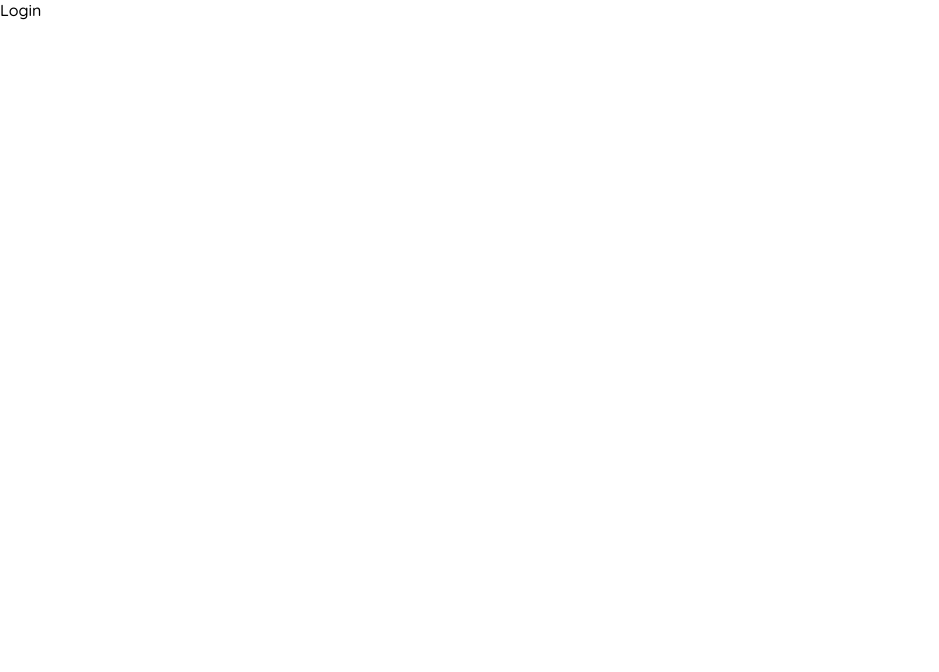
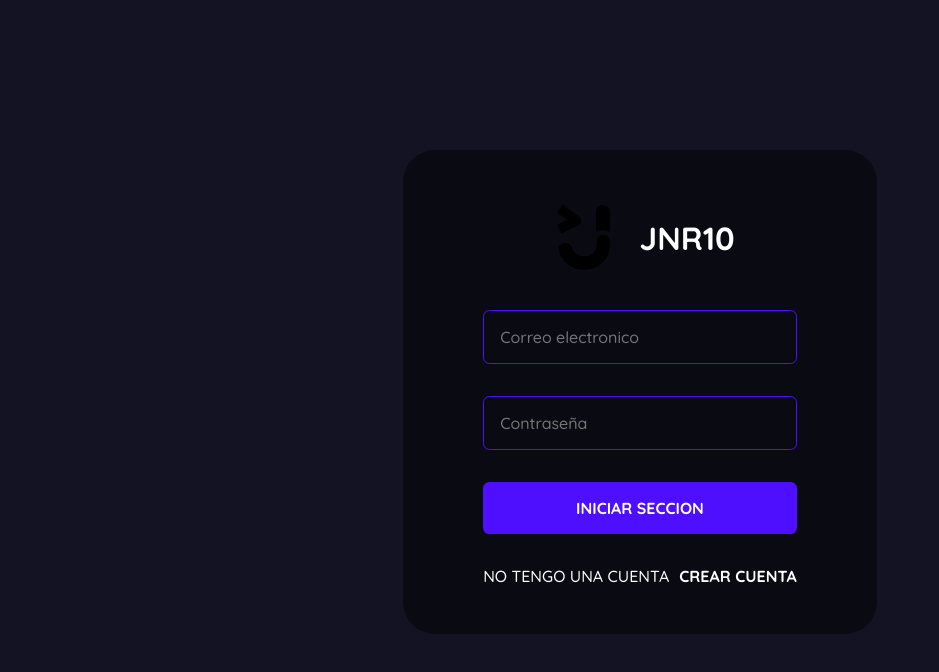
Before and after one commit to Jhonii10/Chat-app-10, a React (Create React App) app in the folder public/: page /login in a window 1280 px wide. Shown: the top 672 px of the page, without its empty margins (0-939 px from the left). Built offline with nearby package versions, Linux system fonts and the light colour scheme.

Commit message:
styles pages login

```diff
--- a/public/src/pages/Login.jsx
+++ b/public/src/pages/Login.jsx
@@ -1,10 +1,170 @@
-import React from 'react';
+import React, { useState } from 'react';
+import { Link, useNavigate } from 'react-router-dom';
+import styled from 'styled-components'
+import { ToastContainer, toast } from 'react-toastify';
+import 'react-toastify/dist/ReactToastify.css';
+import axios from 'axios'
+import { loginRoute } from '../utils/APIRoutes';
+
+
+const FormContainer = styled.div`
+  height: 100vh;
+  width: 100vw;
+  display: flex;
+  flex-direction: column;
+  justify-content: center;
+  gap: 1rem;
+  align-items: center;
+  background-color: #131324;
+  .brand {
+    display: flex;
+    align-items: center;
+    gap: 1rem;
+    justify-content: center;
+    img {
+      height: 5rem;
+    }
+    h1 {
+      color: white;
+      text-transform: uppercase;
+    }
+  }
+
+  form {
+    display: flex;
+    flex-direction: column;
+    gap: 2rem;
+    background-color: #00000076;
+    border-radius: 2rem;
+    padding: 3rem 5rem;
+  }
+  input {
+    background-color: transparent;
+    padding: 1rem;
+    border: 0.1rem solid #4e0eff;
+    border-radius: 0.4rem;
+    color: white;
+    width: 100%;
+    font-size: 1rem;
+    &:focus {
+      border: 0.1rem solid #997af0;
+      outline: none;
+    }
+  }
+  button {
+    background-color: #4e0eff;
+    color: white;
+    padding: 1rem 2rem;
+    border: none;
+    font-weight: bold;
+    cursor: pointer;
+    border-radius: 0.4rem;
+    font-size: 1rem;
+    text-transform: uppercase;
+    &:hover {
+      background-color: #4e0eff;
+    }
+  }
+  span {
+    color: white;
+    text-transform: uppercase;
+    a {
+      color: #4e0eff;
+      text-decoration: none;
+      font-weight: bold;
+      margin-left:10px
+    }
+  }
+`;
+
+
 
 const Login = () => {
+
+    const [values, setValues] = useState({
+        email:'',
+        password:'',
+    });
+
+    const navigate = useNavigate();
+
+    const handleSubmit = async (e)=>{
+        e.preventDefault();
+        if (handleValidation()) {
+
+            const {email, password} = values;
+            const {data} = await axios.post(loginRoute, {
+                email,
+                password
+            } )
+            if (data.status === false) {
+                toast.error(data.msg, toastOptions)
+            }
+            if (data.status === true) {
+                toast.done('usuario creado', toastOptions)
+                localStorage.setItem('chat-app-user', JSON.stringify(data.user))
+                navigate('/')
+            }
+
+
+
+        }
+      }
+
+      const handleChange = (e)=>{
+          setValues({...values , [e.target.name]: e.target.value})
+
+      }
+
+      const toastOptions = {
+
+            position:'bottom-right',
+            autoClose:5000,
+            pauseOnHover:true,
+            draggable:true,
+            theme:'dark'
+
+      }
+
+      const handleValidation = ()=>{
+
+            const {email, password} = values;
+
+            if (!email || !password) {
+                toast.error('Los campos se encuentran vacios', toastOptions);
+                return false;
+            }
+
+
+           return true
+
+    }
+
+
+
     return (
-        <div>
-            Login
-        </div>
+        <FormContainer>
+            <form onSubmit={(e)=>handleSubmit(e)}>
+                <div className='brand'>
+                    <img src='/assets/logojhoni.svg' alt='logo'/>
+                    <h1>JNR10</h1>
+
+                </div>
+                <input type='email' placeholder='Correo electronico' name='email' onChange={(e)=>handleChange(e)}/>
+                <input type='password' placeholder='Contraseña ' name='password' onChange={(e)=>handleChange(e)}/>
+                <button type='submit'>Iniciar seccion</button>
+                <span>
+                    NO tengo una cuenta
+                    <Link to={'/register'}>
+                        <span>
+                             Crear cuenta
+                        </span>
+                    </Link>
+                </span>
+
+            </form>
+            <ToastContainer />
+        </FormContainer>
     );
 }
 
--- a/public/src/pages/Register.jsx
+++ b/public/src/pages/Register.jsx
@@ -93,7 +93,6 @@
     const handleSubmit = async (e)=>{
         e.preventDefault();
         if (handleValidation()) {
-            console.log('validacion', registerRoute);
             const {name , email, password} = values;
             const {data} = await axios.post(registerRoute, {
                 name,
@@ -106,9 +105,10 @@
             if (data.status === true) {
                 toast.done('usuario creado', toastOptions)
                 localStorage.setItem('chat-app-user', JSON.stringify(data.user))
+                navigate('/')
             }
 
-            navigate('/')
+
 
         }
       }
@@ -180,7 +180,7 @@
                 <button type='submit'>Crear usuario</button>
                 <span>
                     Ya tengo una cuenta
-                    <Link to={'/'}>
+                    <Link to={'/login'}>
                         <span>
                              Iniciar sesión
                         </span>
--- a/public/src/utils/APIRoutes.js
+++ b/public/src/utils/APIRoutes.js
@@ -1,2 +1,3 @@
 const host = "http://localhost:5000"
-export const registerRoute = `${host}/api/auth/register`
+export const registerRoute = `${host}/api/auth/register`;
+export const loginRoute = `${host}/api/auth/login`
```
Also changed, not shown: 2 other files (tests, documents, lock files or other folders).
